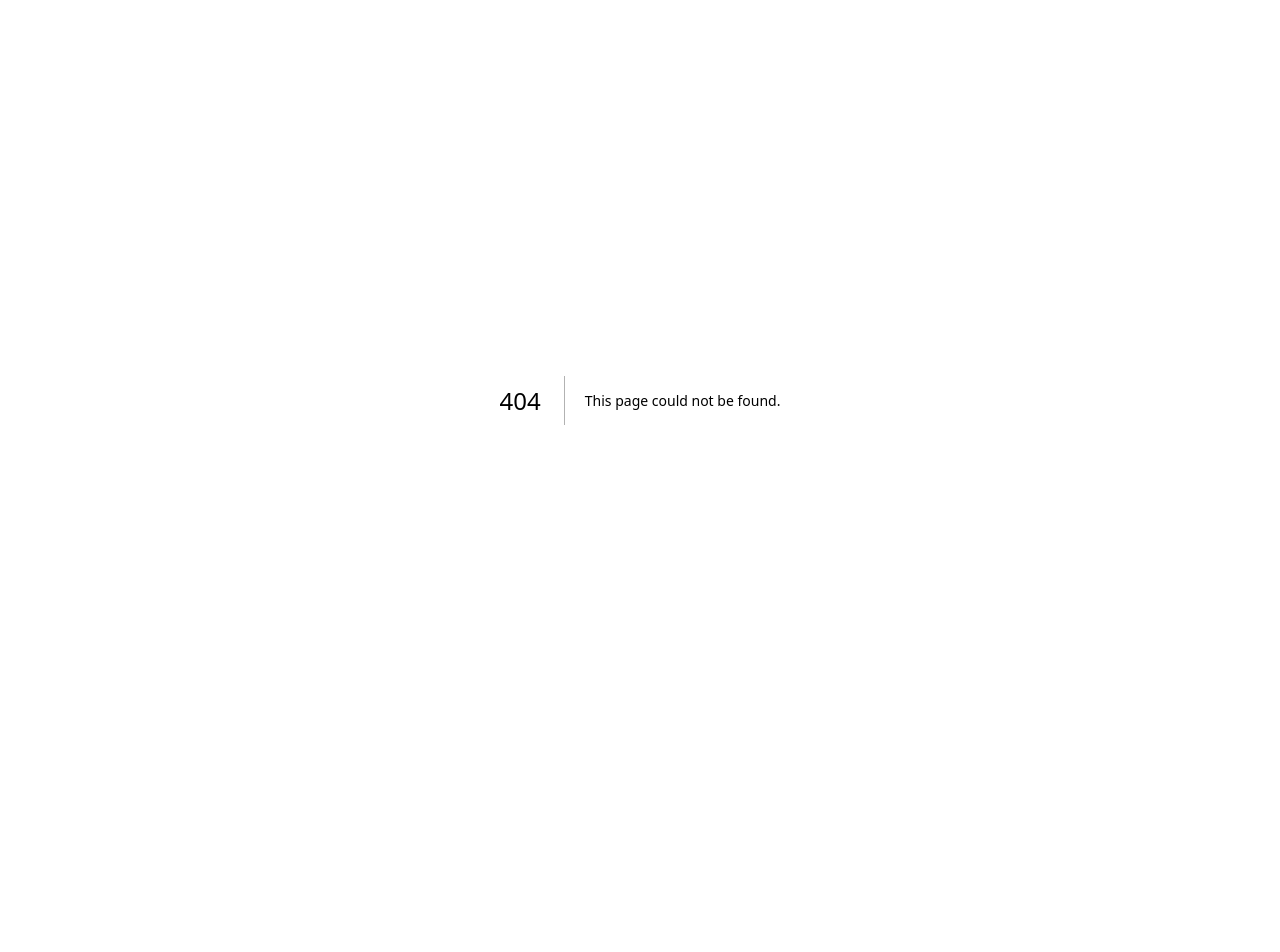
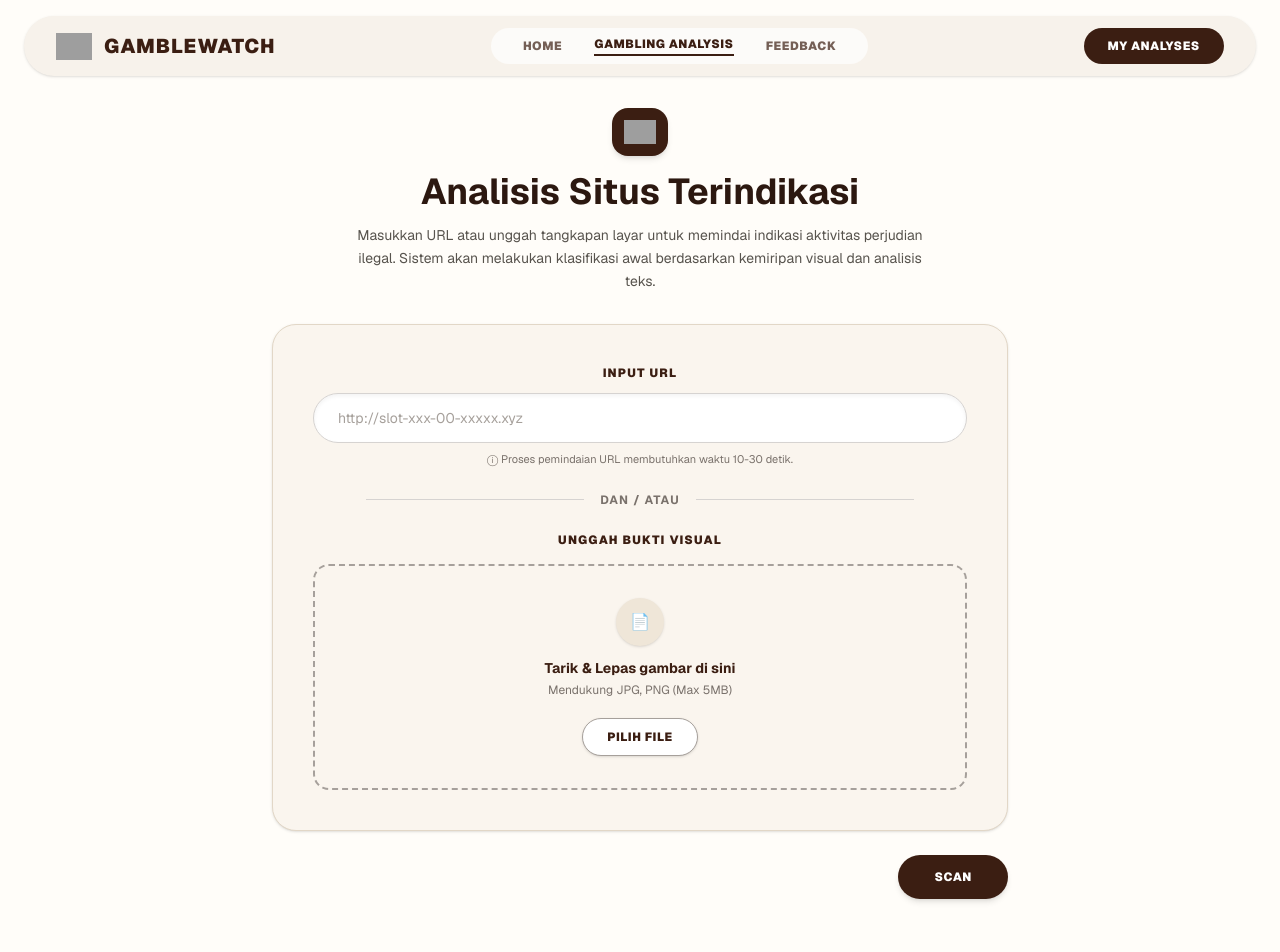
Before and after one commit to AgilePemdigi-2026/GambleWatch, a Next.js app: page /form-gamblin-analysis in a window 1280 px wide. Before the commit this address had no page. Shown: the top 952 px of the page. Before the commit the page ends 800 px from the top, so only its background shows below. Built offline with nearby package versions, Linux system fonts and the light colour scheme; grey boxes are pictures that could not be loaded.

Commit message:
fix: resolve folder naming and routing for form-gambling-analysis

```diff
--- a/app/form-gambling-analysis/page.tsx
+++ b/app/form-gamblin-analysis/page.tsx
@@ -75,7 +75,7 @@ export default function FormGamblingAnalysisPage() {
 
       // Pindah ke halaman result membawa ID asli dari Supabase
       if (data) {
-        router.push(`/form-gambling-analysis/result?id=${data.id}`);
+        router.push(`/form-gamblin-analysis/result?id=${data.id}`);
       }
 
     } catch (err: any) {
@@ -101,7 +101,7 @@ export default function FormGamblingAnalysisPage() {
             <Link href="/" className="opacity-70 hover:opacity-100 transition-opacity">
               HOME
             </Link>
-            <Link href="/form-gambling-analysis" className="border-b-2 border-[#3B1E12] pb-0.5">
+            <Link href="/form-gamblin-analysis" className="border-b-2 border-[#3B1E12] pb-0.5">
               GAMBLING ANALYSIS
             </Link>
             <a href="#" className="opacity-70 hover:opacity-100 transition-opacity">
```
Also changed, not shown: app/form-gamblin-analysis/result/page.tsx (renamed from app/form-gambling-analysis/result/page.tsx).
